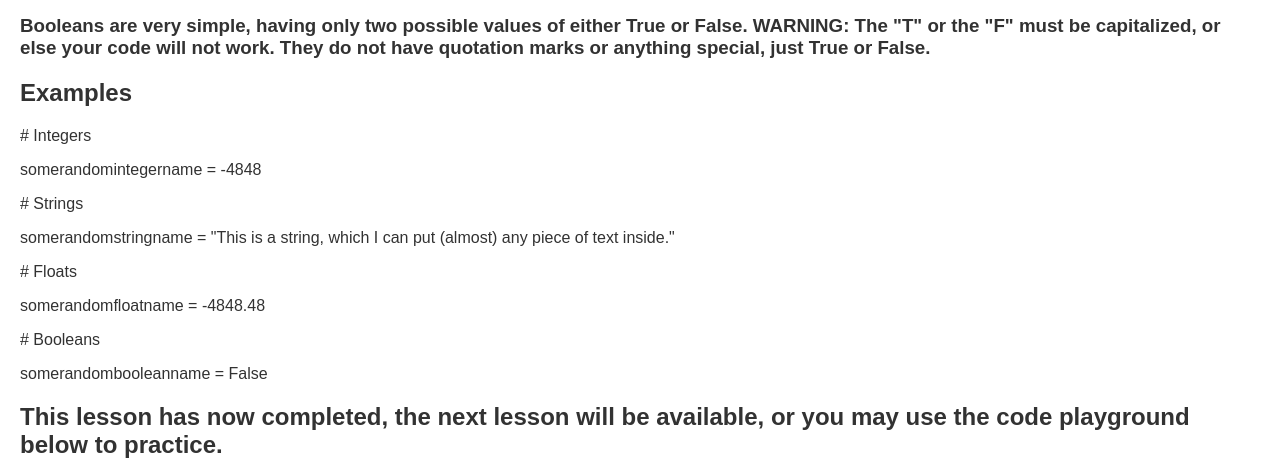
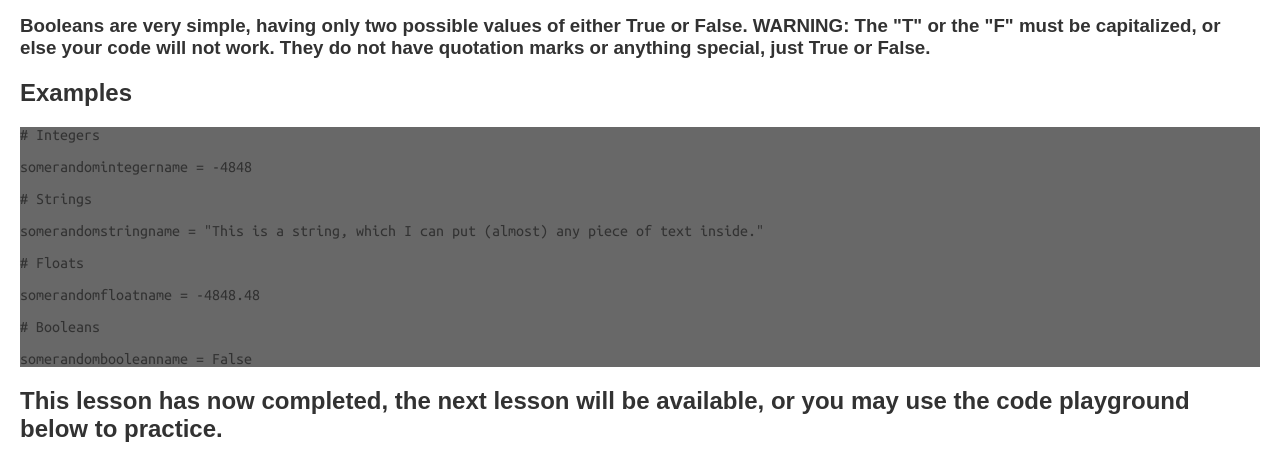
Before and after one commit to 123track/123track.github.io, a plain HTML site: page python1.html in a window 1280 px wide. Shown: the part 845-1305 px from the top of the page. Drawn offline with Linux system fonts and the light colour scheme; grey boxes are pictures that could not be loaded; a web font is replaced by a local one.

Commit message:
Update python1.html

```diff
--- a/python1.html
+++ b/python1.html
@@ -63,7 +63,7 @@
     <h3>Floats are integers, but with a massive upgrade. They are now able to accept decimal numbers.</h3>
     <h3>Booleans are very simple, having only two possible values of either True or False. WARNING: The "T" or the "F" must be capitalized, or else your code will not work. They do not have quotation marks or anything special, just True or False.</h3>
     <h2>Examples</h2>
-    <div>
+    <div class="codeblock">
       <p># Integers</p>
       <p>somerandomintegername = -4848</p>
       <p># Strings</p>
```
